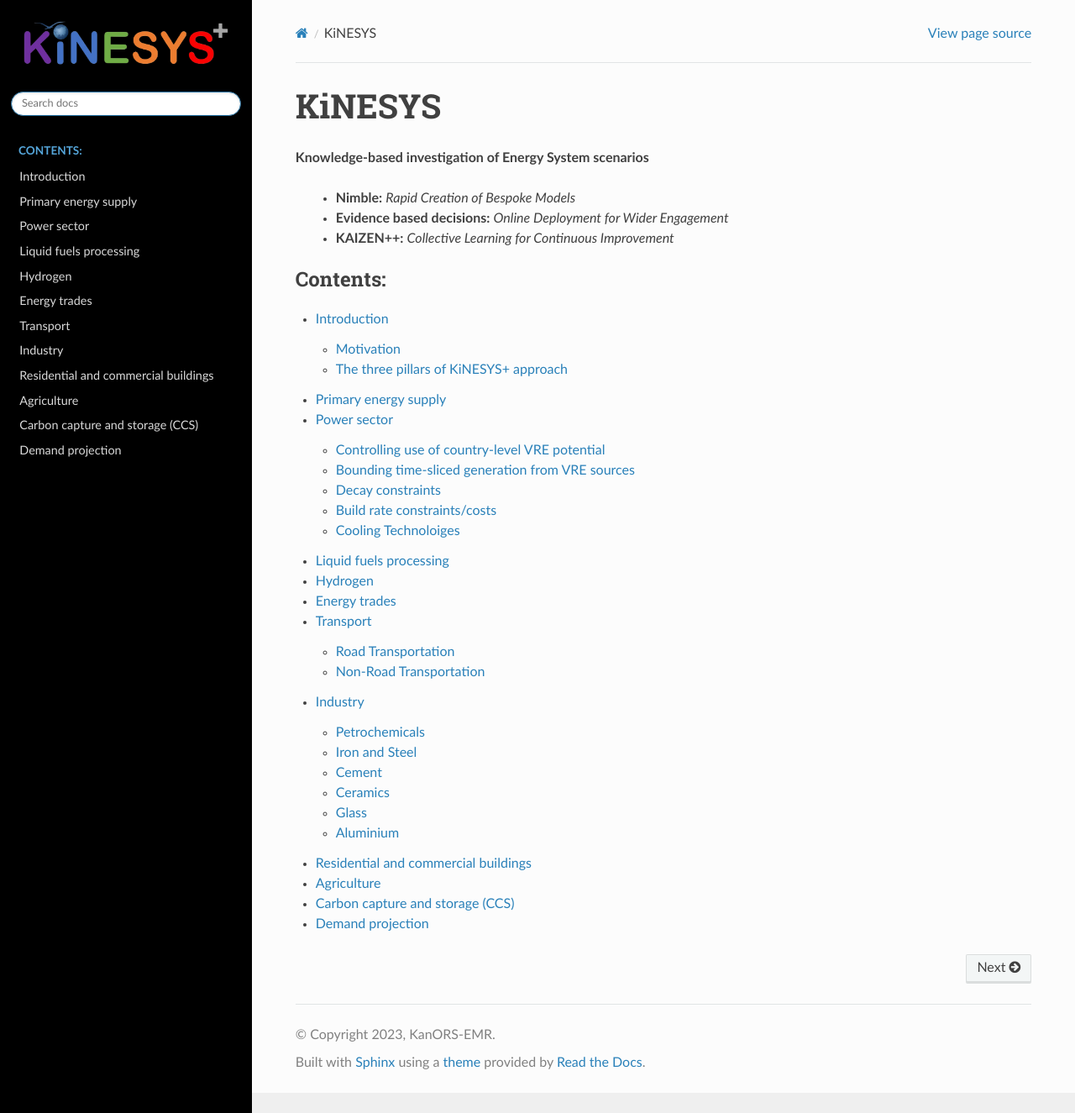
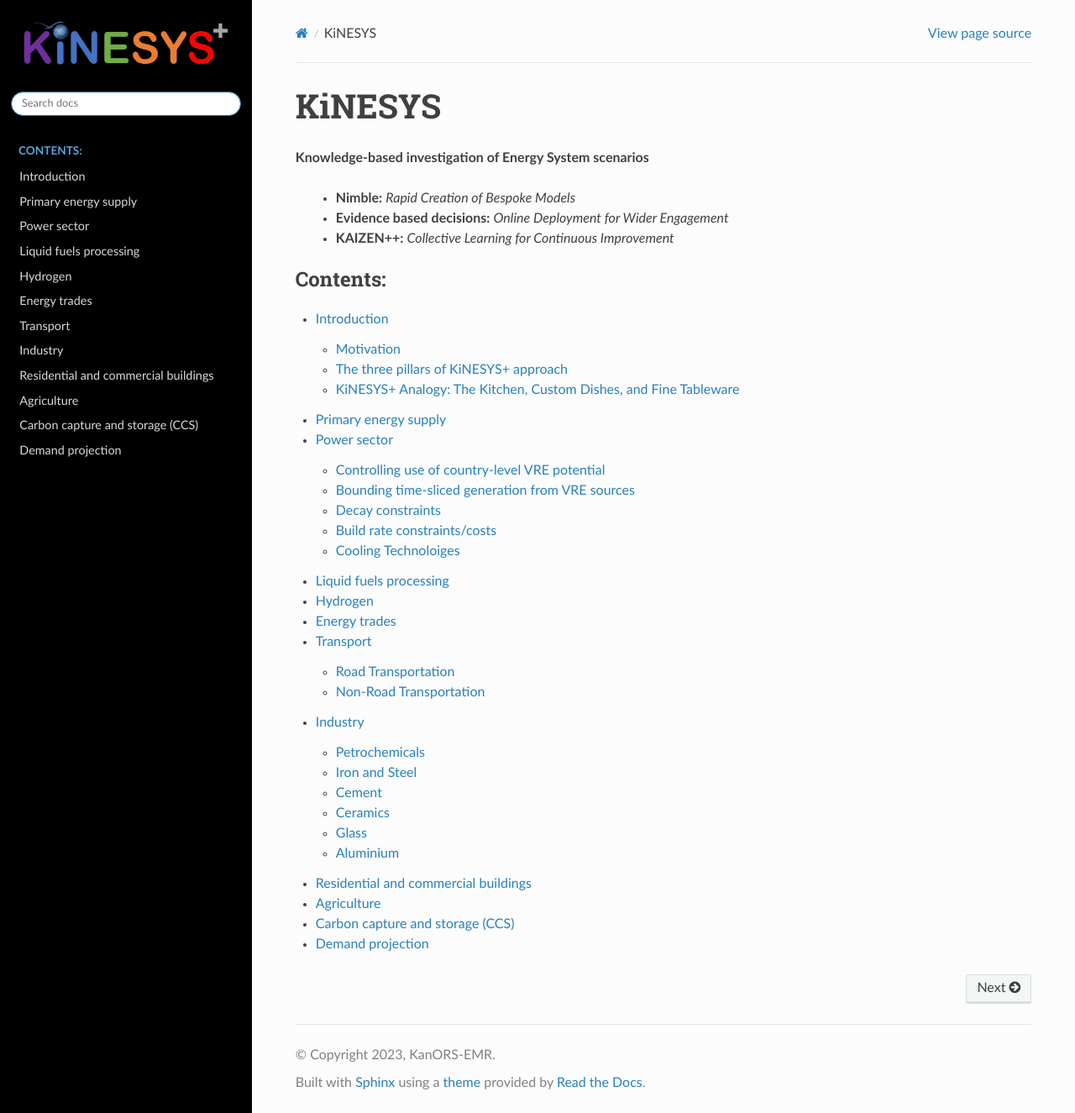
Before and after one commit to kanors-emr/Kinesys-documentation, a Sphinx documentation site: the page built from source/index.rst, in a window 1280 px wide and 1325 px high. Shown: the whole window at 84% size. Built offline with Sphinx 7.4.7 and the Read the Docs theme 3.1.0, drawn with Linux system fonts in a browser that asks for light colours.

Commit message:
no message

```diff
--- a/source/pages/introduction.rst
+++ b/source/pages/introduction.rst
@@ -176,8 +176,8 @@ KiNESYS creates a **connected ecosystem** where enhancements can be shared natur
 
     This process does not happen **automatically**. **Knowledge transfer** across KiNESYS instances is managed by the KanORS team. Updates and assumptions are only shared when teams **agree** to incorporate them, ensuring model integrity and team-specific customizations.
 
-**KiNESYS+ Analogy: The Kitchen, Custom Dishes, and Fine Tableware**
-^^^^^^^^^^^^^^^^^^^^^^^^^^^^^^^^^^^^^^^^^^^^^^^^^^^^^^^^^^^^^^^^^^^^
+KiNESYS+ Analogy: The Kitchen, Custom Dishes, and Fine Tableware
+----------------------------------------------------------------
 
 **KiNESYS+ Platform: The Kitchen Operated by KanORS**
     Think of **KiNESYS+** as a **high-end kitchen** managed by KanORS. In this kitchen, expert chefs (the KanORS team) work with a wide range of **premium ingredients** (global energy datasets)
```
